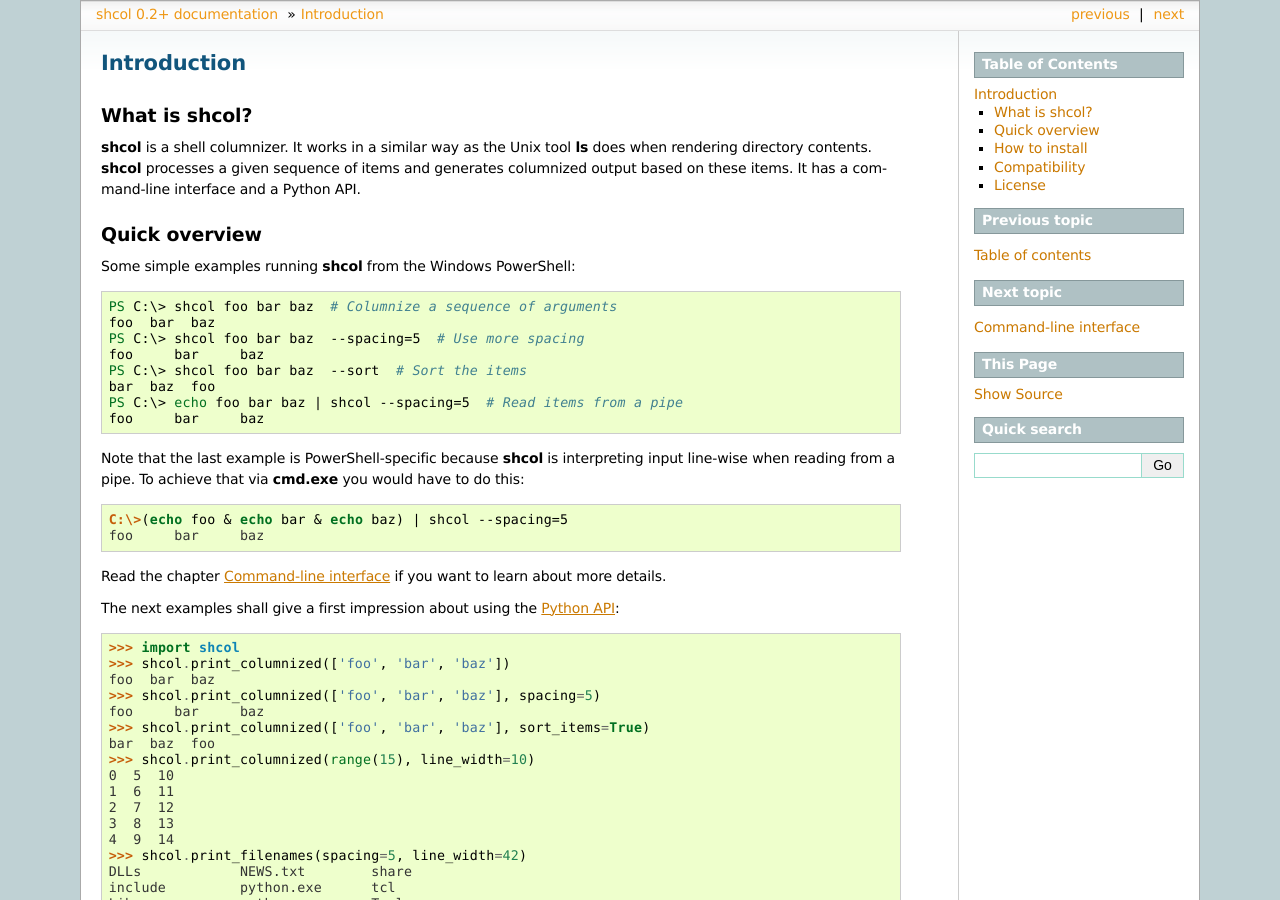
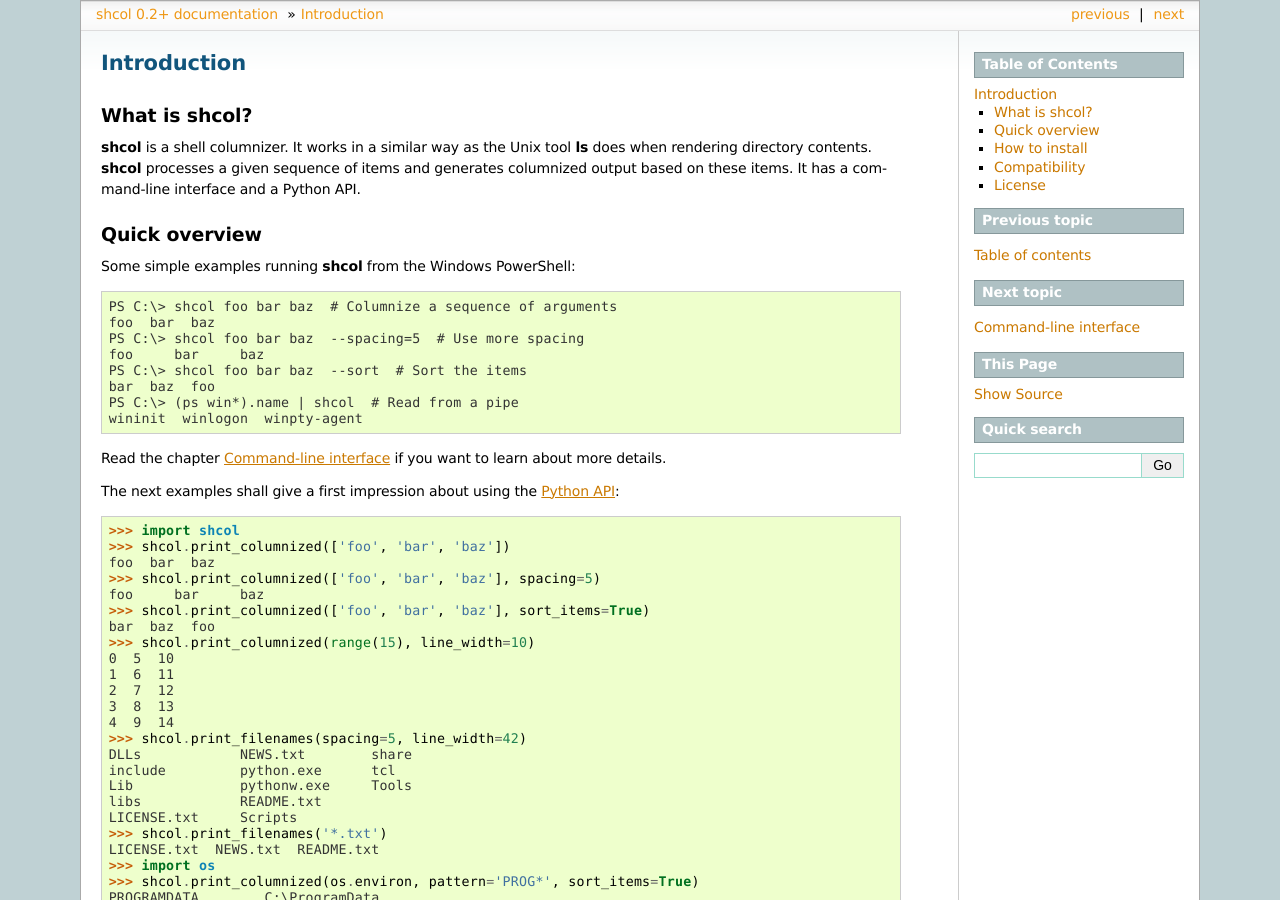
Before and after one commit to seblin/shcol, a Sphinx documentation site: the page built from doc/introduction.rst, in a window 1280 px wide and 900 px high. Built offline with Sphinx 7.4.7, drawn with Linux system fonts in a browser that asks for light colours.

Commit message:
Improve example for reading from a pipe.

```diff
--- a/doc/introduction.rst
+++ b/doc/introduction.rst
@@ -15,7 +15,7 @@
 
 Some simple examples running :program:`shcol` from the Windows PowerShell:
 
-.. code-block:: powershell
+.. code-block:: console
 
    PS C:\> shcol foo bar baz  # Columnize a sequence of arguments
    foo  bar  baz
@@ -23,17 +23,8 @@
    foo     bar     baz
    PS C:\> shcol foo bar baz  --sort  # Sort the items
    bar  baz  foo
-   PS C:\> echo foo bar baz | shcol --spacing=5  # Read items from a pipe
-   foo     bar     baz
-
-Note that the last example is PowerShell-specific because :program:`shcol` is
-interpreting input line-wise when reading from a pipe. To achieve that via
-:program:`cmd.exe` you would have to do this:
-
-.. code-block:: doscon
-
-   C:\>(echo foo & echo bar & echo baz) | shcol --spacing=5
-   foo     bar     baz
+   PS C:\> (ps win*).name | shcol  # Read from a pipe
+   wininit  winlogon  winpty-agent
 
 Read the chapter :doc:`cli` if you want to learn about more details.
 
```
